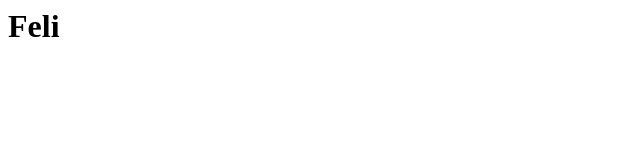
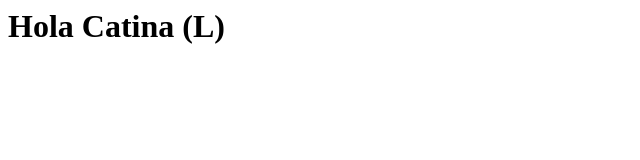
Before and after one commit to fbereilh/fbereilh, a plain HTML site: page index.html in a window 1280 px wide. Shown: the whole page, without its empty margins (0-640 px from the left). Drawn offline with Linux system fonts and the light colour scheme.

Commit message:
Update index.html

```diff
--- a/index.html
+++ b/index.html
@@ -1 +1 @@
-<body><h1>Feli</h1></body>
+<body><h1>Hola Catina (L)</h1></body>
```
